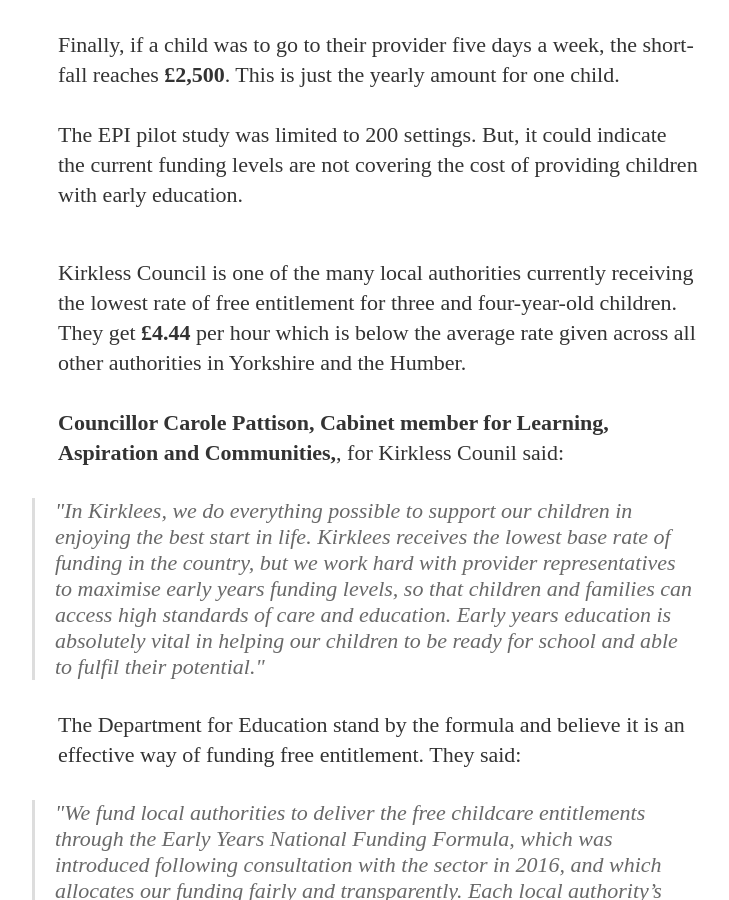
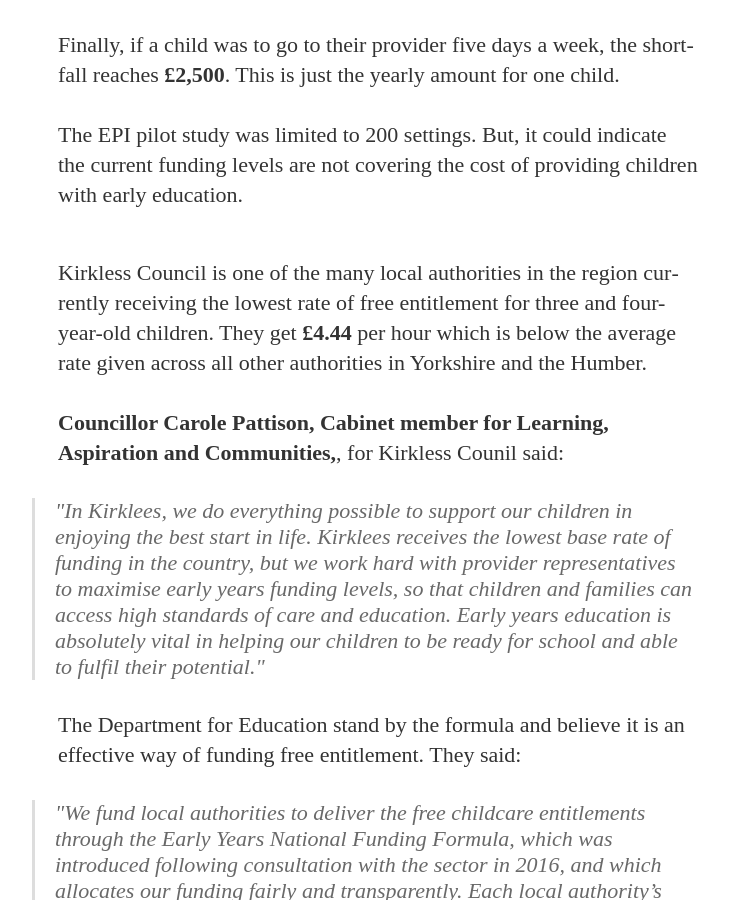
Before and after one commit to GWilloughby99/early-years-project, a Jekyll site: the page built from _posts/2021-08-18-the-funding-gap-in-early-years-education.md, in a window 1280 px wide and 900 px high, scrolled down 8228 px. Shown: the whole window, without its empty margins (262-991 px from the left). Built offline with Jekyll 4.4.1, drawn with Linux system fonts in a browser that asks for light colours; nearby versions of some CDN libraries; some web fonts are replaced; some of the changed text lies outside the part shown.

Commit message:
Update 2021-08-18-the-funding-gap-in-early-years-education.md

```diff
--- a/_posts/2021-08-18-the-funding-gap-in-early-years-education.md
+++ b/_posts/2021-08-18-the-funding-gap-in-early-years-education.md
@@ -129,7 +129,7 @@
         <p>The EPI pilot study was limited to 200 settings. But, it could indicate the current funding levels are not covering the cost of providing children with early education.<a href="#story/954994/slide-6"></a></p>
 
 <br>
-        <p> Kirkless Council is one of the many local authorities currently receiving the lowest rate of free entitlement for three and four-year-old children. They get <b>£4.44</b> per hour which is below the average rate given across all other authorities in Yorkshire and the Humber.</p>
+        <p> Kirkless Council is one of the many local authorities in the region currently receiving the lowest rate of free entitlement for three and four-year-old children. They get <b>£4.44</b> per hour which is below the average rate given across all other authorities in Yorkshire and the Humber.</p>
 
        <p><b>Councillor Carole Pattison, Cabinet member for Learning, Aspiration and Communities,</b>, for Kirkless Counil said:</p>
 
```
Also changed, not shown: other parts of _posts/2021-08-18-the-funding-gap-in-early-years-education.md (+1 -1 lines).
